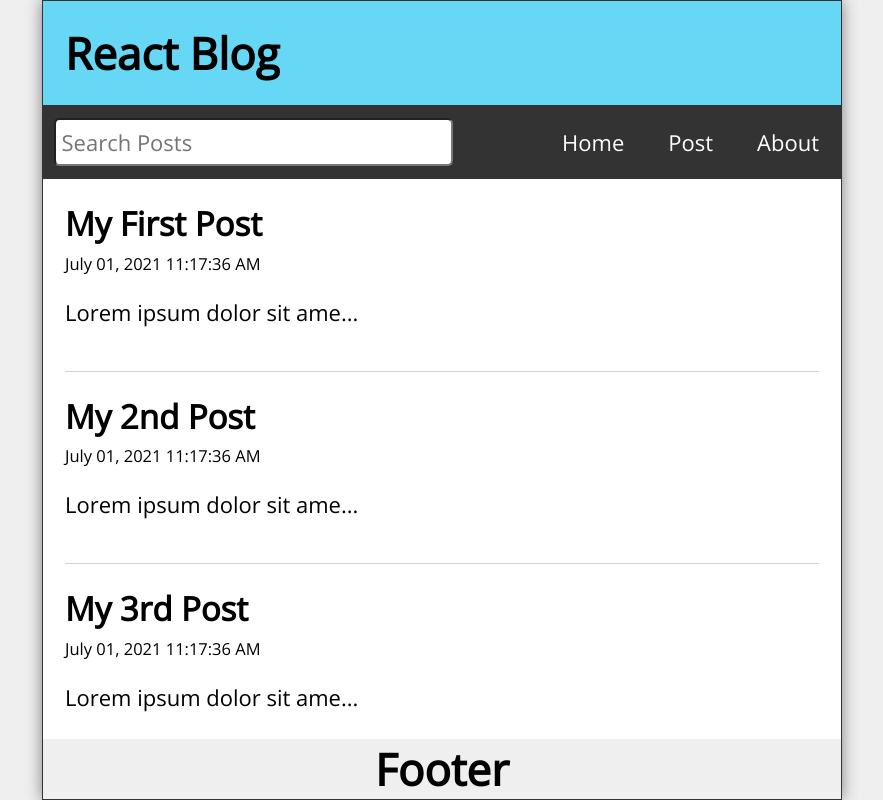
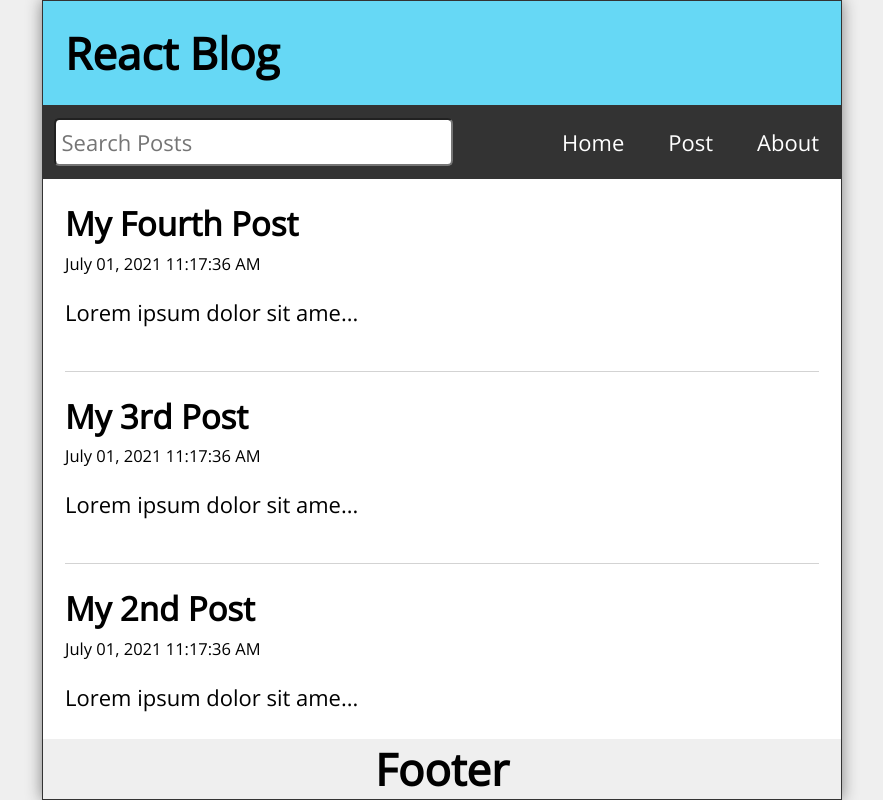
Before and after one commit to ktllama/reactblog, a React (Create React App) app: page / in a window 1280 px wide. Shown: the whole page, without its empty margins (198-1081 px from the left). Built offline with nearby package versions, Linux system fonts and the light colour scheme.

Commit message:
search component **USE THIS IS NESTED SEARCH BAR**

```diff
--- a/src/App.js
+++ b/src/App.js
@@ -43,8 +43,18 @@
   const [searchResults, setSearchResults] = useState([]);
   const [postTitle, setPostTitle] = useState('');
   const [postBody, setPostBody] = useState('');
+  const history = useHistory();
 
-  const history = useHistory();
+  useEffect(() => {
+    const filteredResults = posts.filter(post =>
+      ((post.body).toLowerCase()).includes(search.toLowerCase())
+      || ((post.title).toLowerCase()).includes(search.toLowerCase()));
+    //set both to lowercase so case doesnt matter
+    //filter the bodys that match the char in the search state
+    //use || or to look either through the body or title
+    setSearchResults(filteredResults.reverse());
+  },[posts, search])
+  //will filter the POSTS we have to match our SEARCH- thats why both dependencies
 
   const handleSubmit = (e) => {
     e.preventDefault();
@@ -77,7 +87,7 @@
       <Nav search={search} setSearch={setSearch} />
         <Switch>
           <Route exact path="/">
-            <Home posts={posts} />
+            <Home posts={searchResults} />
           </Route>
           <Route exact path="/post">
             <NewPost
```
